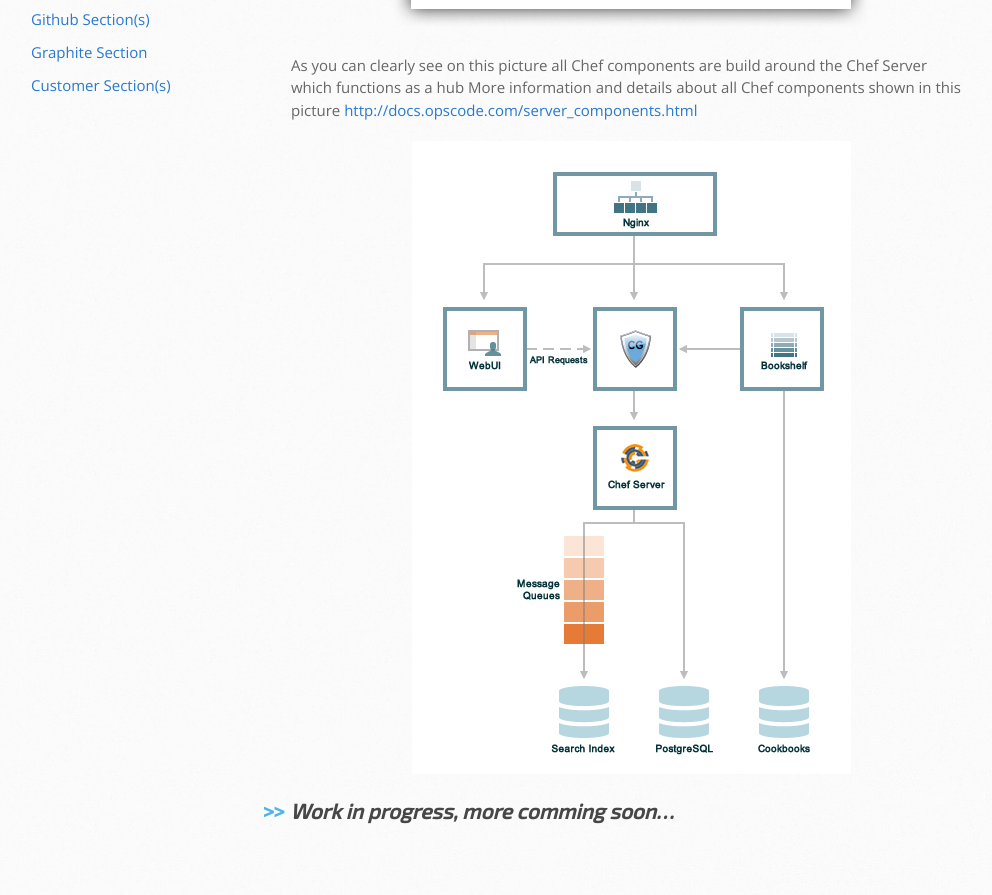
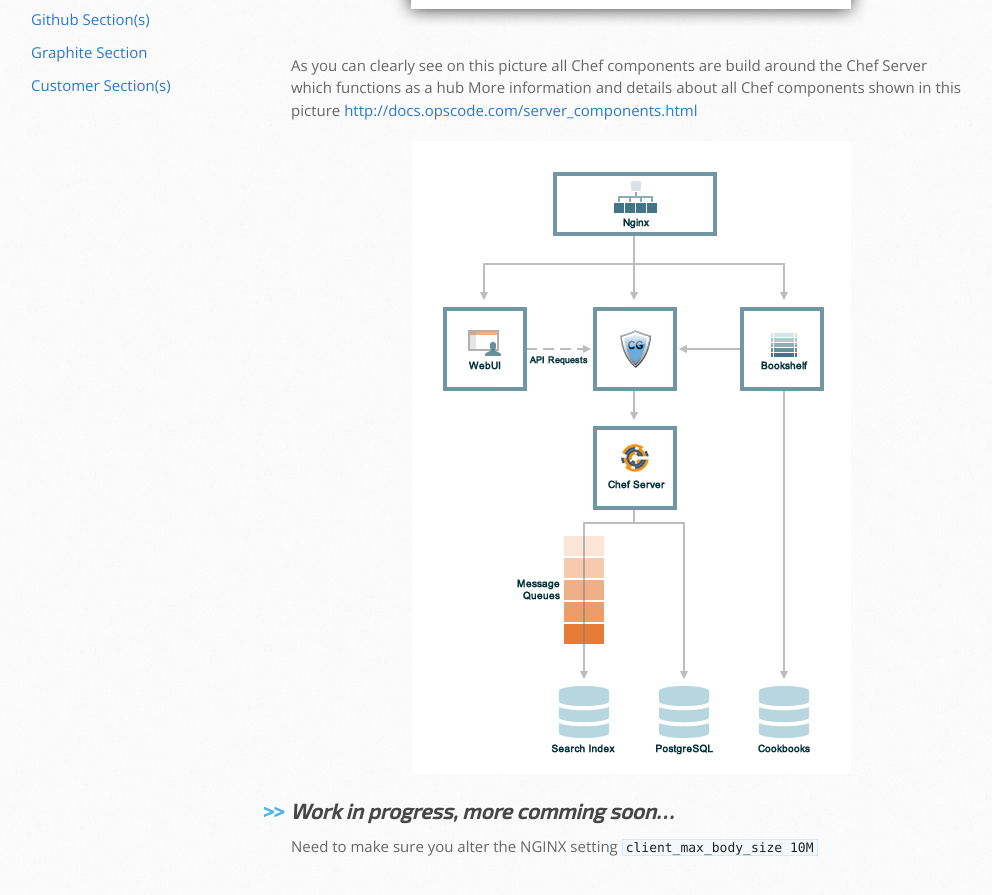
Before and after one commit to xanzy/xanzy.github.io, a Jekyll site: the page built from projects/chef-guard/installation/installation.md, in a window 1280 px wide and 900 px high, scrolled down 902 px. Shown: the top 895 px of the window, without its empty margins (139-1131 px from the left). Built offline with Jekyll 4.4.1, drawn with Linux system fonts in a browser that asks for light colours; before the commit the page ends 1760 px from its top, so only the background shows below that.

Commit message:
Updated flowchart...

```diff
--- a/projects/chef-guard/installation/installation.md
+++ b/projects/chef-guard/installation/installation.md
@@ -13,3 +13,5 @@
 ![Server Components with Chef-Guard]({{ site.url }}/images/server_components_with_cg.png)
 
 ## _Work in progress, more comming soon..._
+
+Need to make sure you alter the NGINX setting `client_max_body_size 10M`
```
Also changed, not shown: images/cookbook_upload_flowchart.png.
